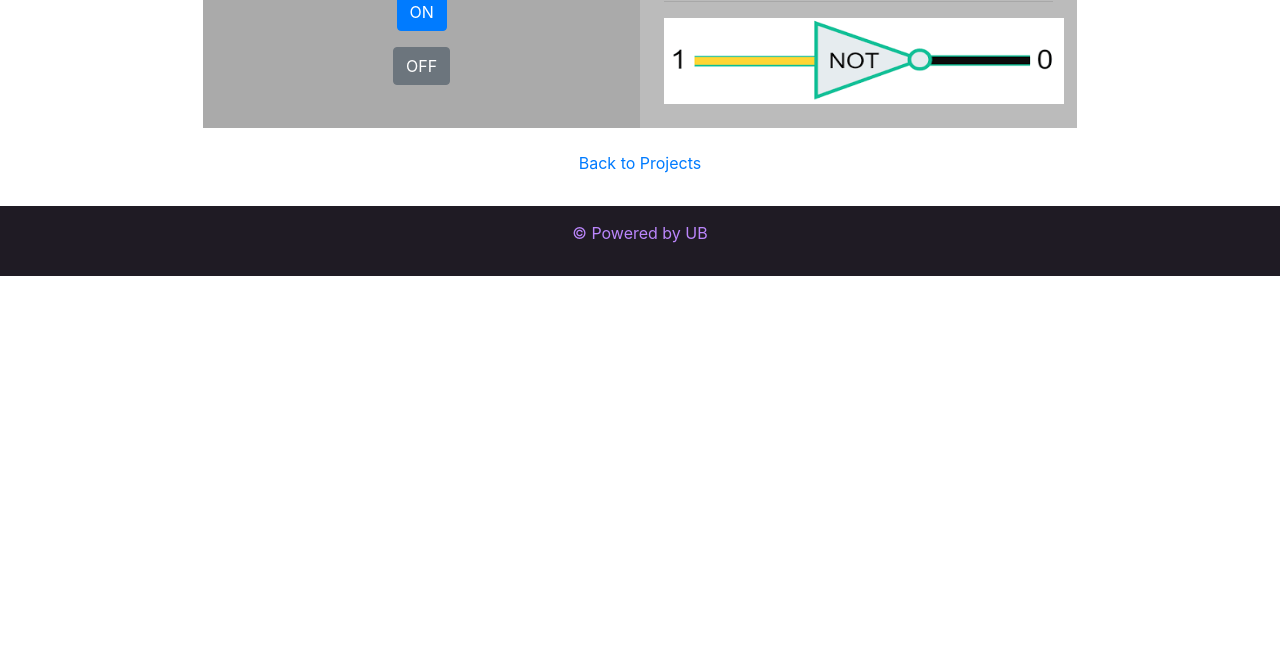
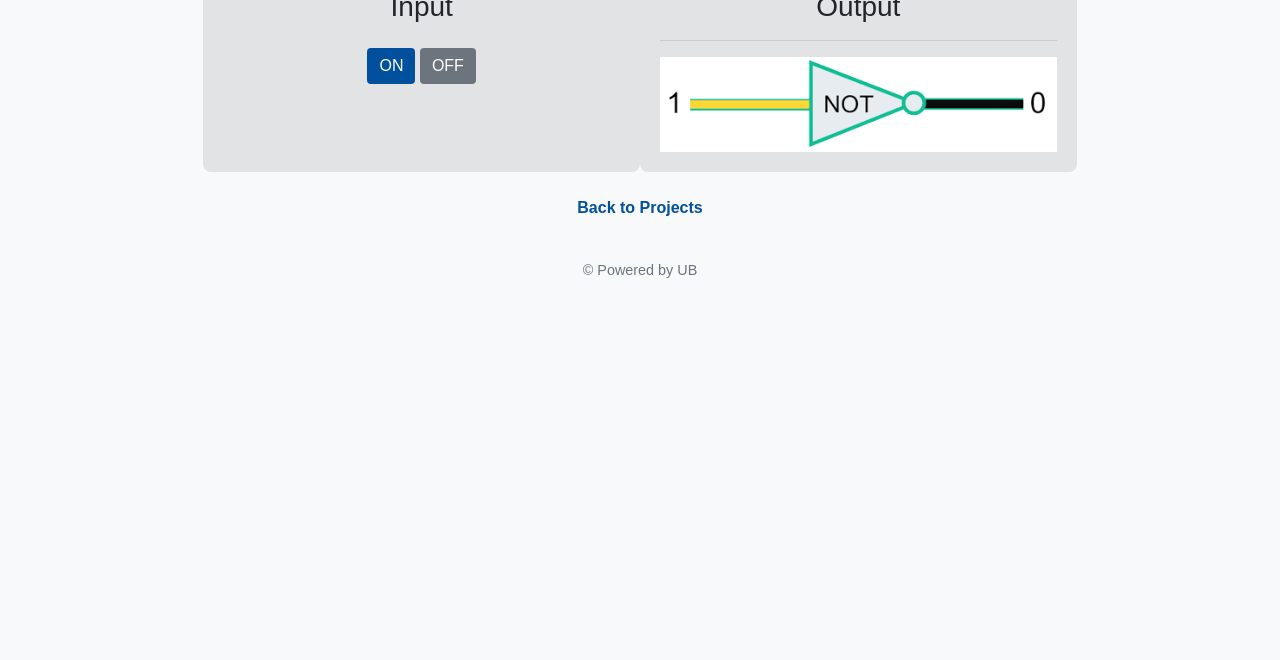
Before and after one commit to txlerbze/individual-Project, a plain HTML site: page notgate.html in a window 1280 px wide. Shown: the part 140-800 px from the top of the page. Drawn offline with nearby package versions, Linux system fonts and the light colour scheme.

Commit message:
Update notgate.html

```diff
--- a/notgate.html
+++ b/notgate.html
@@ -4,34 +4,99 @@
   <meta charset="UTF-8">
   <meta name="viewport" content="width=device-width, initial-scale=1.0">
   <title>FoC - Project 1: NOT Gate</title>
-  <link rel="stylesheet" href="style.css">
   <link rel="stylesheet" href="https://maxcdn.bootstrapcdn.com/bootstrap/4.0.0/css/bootstrap.min.css"
         integrity="sha384-Gn5384xqQ1aoWXA+058RXPxPg6fy4IWvTNh0E263XmFcJlSAwiGgFAW/dAiS6JXm" crossorigin="anonymous">
+  <style>
+    body {
+      background-color: #f8f9fa;
+      font-family: Arial, sans-serif;
+    }
+
+    h2 {
+      color: #00509e;
+      margin-bottom: 20px;
+    }
+
+    .input-section, .output-section {
+      background-color: #e2e3e5;
+      padding: 20px;
+      border-radius: 8px;
+    }
+
+    .btn-primary {
+      background-color: #00509e;
+      border: none;
+      transition: background-color 0.3s ease;
+    }
+
+    .btn-primary:hover {
+      background-color: #003e7d;
+    }
+
+    .btn-secondary {
+      background-color: #6c757d;
+      border: none;
+      transition: background-color 0.3s ease;
+    }
+
+    .btn-secondary:hover {
+      background-color: #565e64;
+    }
+
+    #outputImage {
+      width: 100%;
+      max-width: 400px;
+      height: auto;
+      transition: transform 0.3s ease;
+    }
+
+    #outputImage:hover {
+      transform: scale(1.05);
+    }
+
+    footer {
+      margin-top: 40px;
+      font-size: 0.9rem;
+      color: #6c757d;
+    }
+
+    .back-link {
+      text-decoration: none;
+      color: #00509e;
+      font-weight: bold;
+    }
+
+    .back-link:hover {
+      color: #003e7d;
+      text-decoration: underline;
+    }
+  </style>
 </head>
 <body>
 
-<section class="text-center">
+<section class="text-center mt-5">
   <h2>Project 1: NOT Gate</h2>
 
   <div class="row justify-content-center mt-4">
-    <div class="col-md-4 p-4" style="background-color: #aaa;">
-      <h2>Input</h2>
-      <p><button class="btn btn-primary" onclick="document.getElementById('outputImage').src='noton2.png'">ON</button></p>
-      <p><button class="btn btn-secondary" onclick="document.getElementById('outputImage').src='notoff2.png'">OFF</button></p>
+    <div class="col-md-4 input-section text-center">
+      <h3>Input</h3>
+      <button class="btn btn-primary mt-3" onclick="document.getElementById('outputImage').src='noton2.png'">ON</button>
+      <button class="btn btn-secondary mt-3" onclick="document.getElementById('outputImage').src='notoff2.png'">OFF</button>
     </div>
-    <div class="col-md-4 p-4" style="background-color: #bbb;">
-      <h2>Output</h2>
+
+    <div class="col-md-4 output-section text-center">
+      <h3>Output</h3>
       <hr>
-      <img id="outputImage" src="noton2.png" alt="Output Image" width="400" height="86">
+      <img id="outputImage" src="noton2.png" alt="Output Image">
     </div>
   </div>
 
-  <div class="mt-3">
-    <a href="project.html" class="btn btn-link">Back to Projects</a>
+  <div class="mt-4">
+    <a href="project.html" class="back-link">Back to Projects</a>
   </div>
 </section>
 
-<footer class="text-center mt-4">
+<footer class="text-center">
   <p>&copy; Powered by UB</p>
 </footer>
 
```
